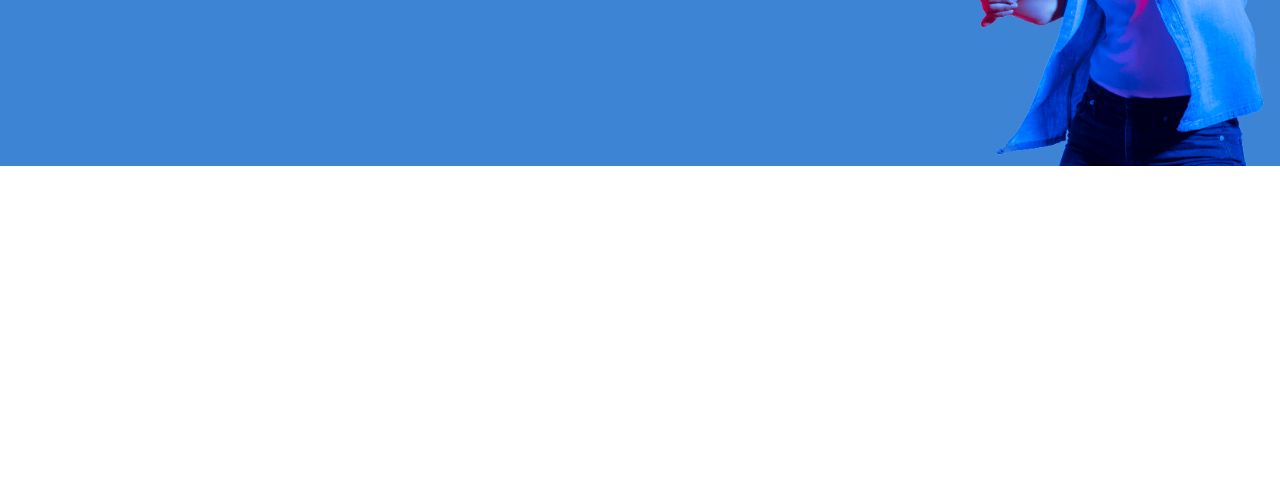
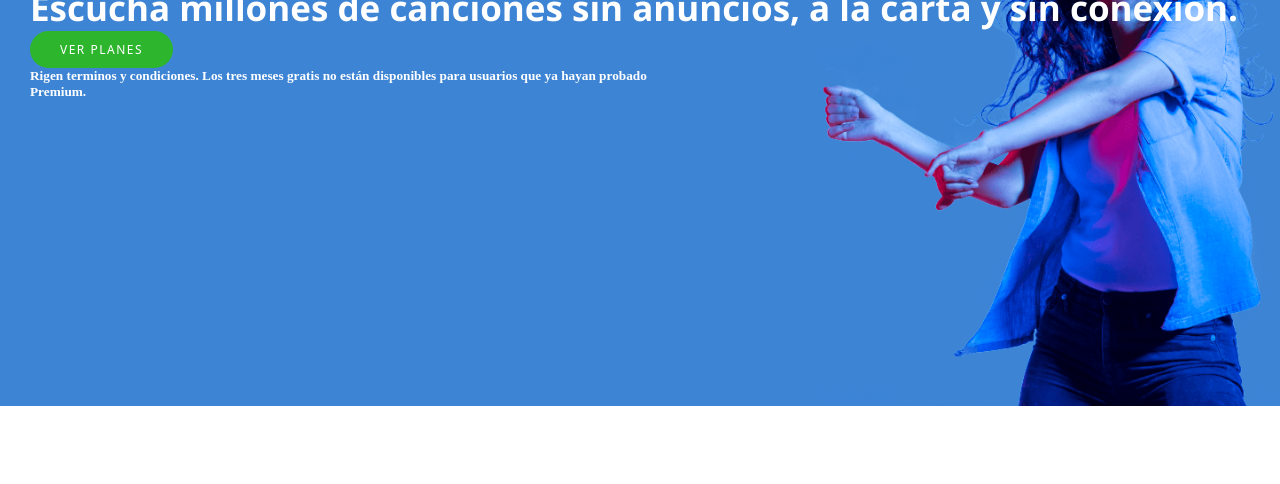
Before and after one commit to olgabonillo/promo-Y-module-1-pair-3-Spotify, a plain HTML site: page index.html in a window 1280 px wide. Shown: the part 316-800 px from the top of the page. Drawn offline with Linux system fonts and the light colour scheme.

Commit message:
main section

```diff
--- a/desktop.css
+++ b/desktop.css
@@ -9,8 +9,8 @@
     display: flex;
     justify-content: space-between;
     padding: 20px;
-
-
+    position: sticky;
+    top: 0;
 }
 
 .logo {
@@ -22,31 +22,59 @@ color: white;
 display: flex;
 list-style-type: none;
 justify-content: space-between;
-
 }
 
 .lista-1 {
     margin: 10px;
     font-family: 'Segoe UI', Tahoma, Geneva, Verdana, sans-serif;
     font-weight: bold;
-
-
-
-
 }
 
 .blue {
-    height: 50vh;
+    height: 80vh;
     background-color: rgb(61, 132, 213);
     background-image: url(./images/premium_dancer.png);
     background-repeat: no-repeat;
-    background-position: right;
-    background-size: 400px;
+    background-position: bottom right;
+    background-size: 460px;
+    padding-left: 30px;
+
 }
+/*
+.dancer {
+    position: absolute;
+    transform: scale(0.89);
+    z-index: 2;
+    right: 0;
+    top: 75px;
+
+} */
 
 .titulo-1 {
     color: white;
-    font-size: 55px;
+    font-size: 80px;
     font-family: 'Segoe UI', Tahoma, Geneva, Verdana, sans-serif;
+}
 
+h3 {
+    color: white;
+    font-family: 'Segoe UI', Tahoma, Geneva, Verdana, sans-serif;
+    font-size: 35px;
 }
+
+.boton {
+    background-color: rgb(46, 181, 46);
+    color: white;
+    border-radius: 20px;
+    padding: 10px;
+    padding-left: 30px;
+    padding-right: 30px;
+    border: none;
+    font-family: system-ui, -apple-system, BlinkMacSystemFont, 'Segoe UI', Roboto, Oxygen, Ubuntu, Cantarell, 'Open Sans', 'Helvetica Neue', sans-serif;
+    font-size: 12px;
+    letter-spacing: 1.5px;
+}
+
+h5 {
+    color: white;
+}
--- a/index.html
+++ b/index.html
@@ -26,8 +26,16 @@
        <section class="blue">
         <h1 class="titulo-1">Prueba Premium gratis 3 <br>meses</h1>
 
+        <h3>Escucha millones de canciones sin anuncios, a la carta y sin conexión.</h3>
 
-        </section>
+        <button class="boton">VER PLANES</button>
+
+        <h5>Rigen terminos y condiciones. Los tres meses gratis no están disponibles para usuarios que ya hayan probado <br>Premium.</h5>
+<!--
+        <img class="dancer" src="./images/premium_dancer.png" alt="premium_dancer"> -->
+    </section>
+
+     <section></section>
 
     </main>
 
```
